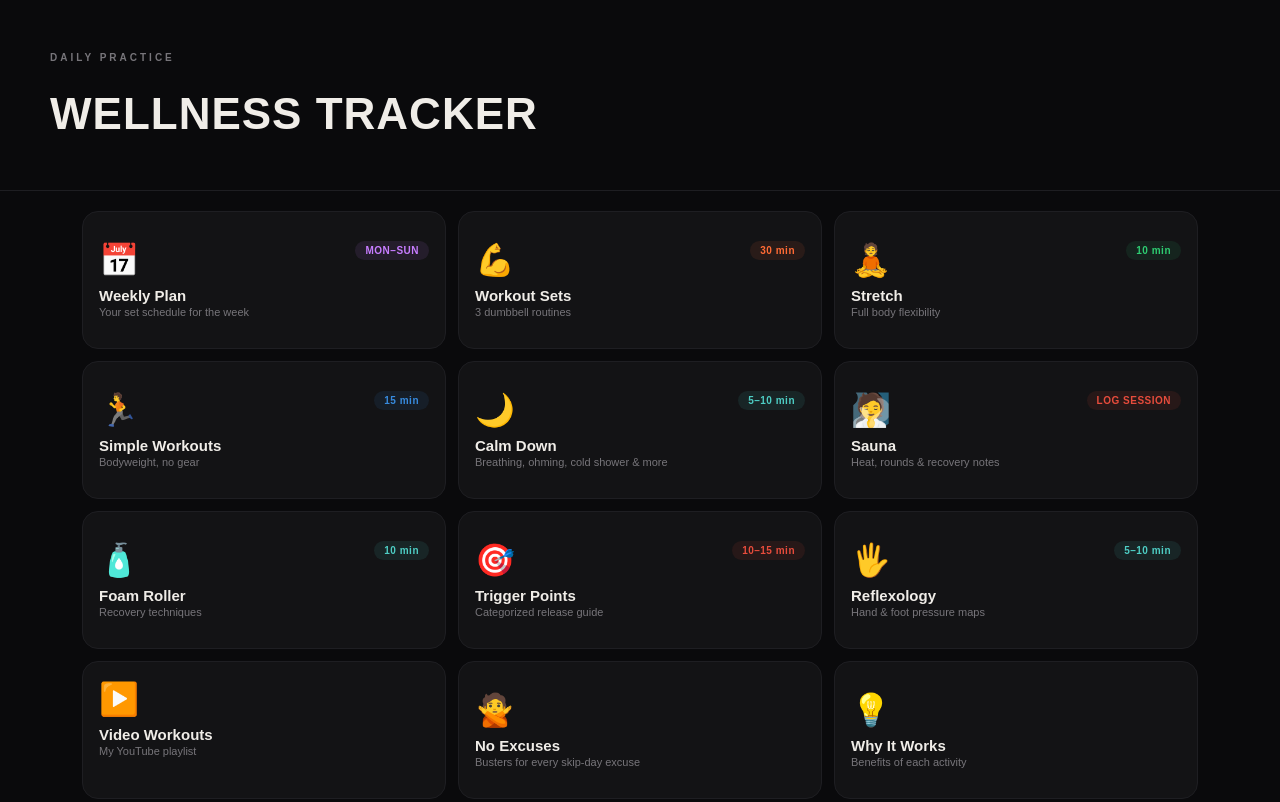
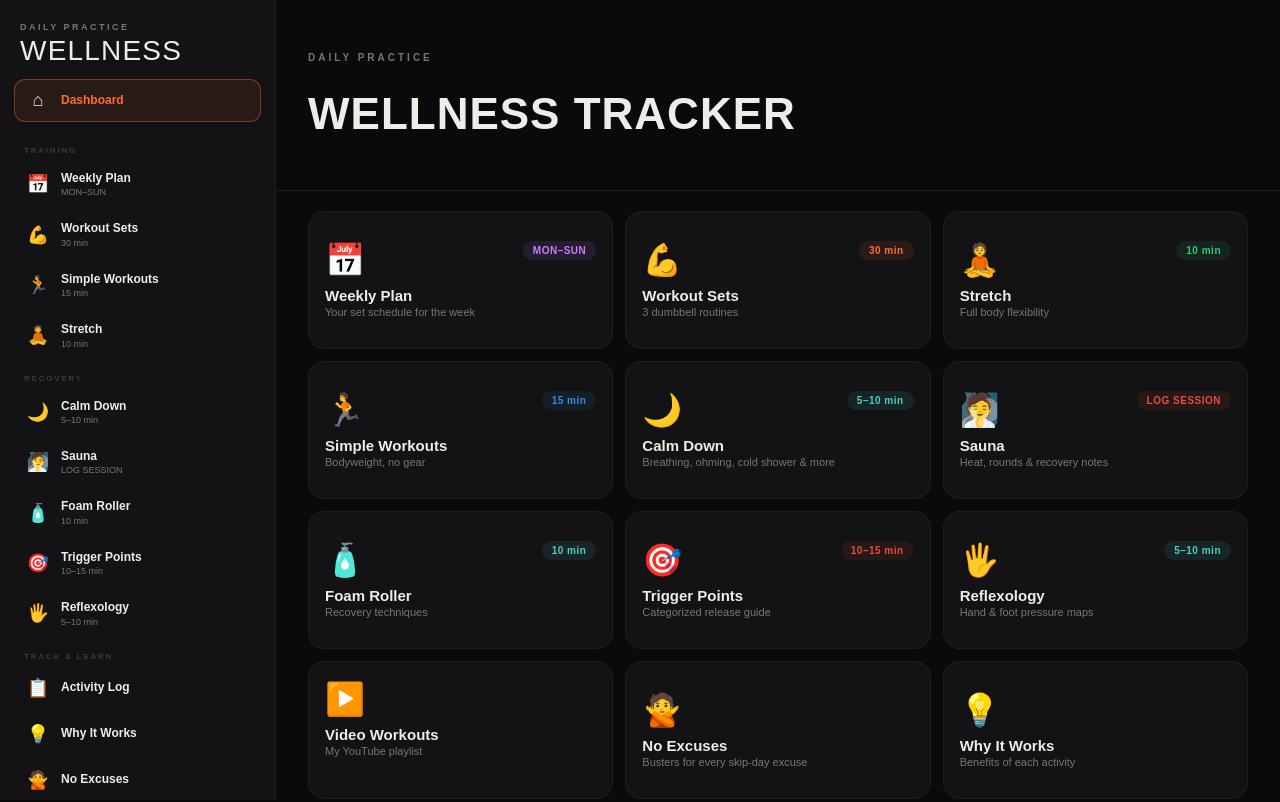
Before and after one commit to classical91/workout-tracker, a React (Vite) app: page / in a window 1280 px wide. Shown: the top 802 px of the page. Built offline with nearby package versions, Linux system fonts and the light colour scheme.

Commit message:
Wrap app in desktop sidebar shell

```diff
--- a/src/App.jsx
+++ b/src/App.jsx
@@ -12,6 +12,7 @@ import {
   removeDailyFocusFromState,
 } from "./utils/dailyFocus.js";
 import { StorageWarning } from "./components/StorageWarning.jsx";
+import { DesktopSidebar } from "./components/DesktopSidebar.jsx";
 import { HomeScreen } from "./screens/HomeScreen.jsx";
 import { WorkoutSetsScreen } from "./screens/WorkoutSetsScreen.jsx";
 import { StretchScreen } from "./screens/StretchScreen.jsx";
@@ -29,6 +30,8 @@ import { SimpleExerciseScreen } from "./screens/SimpleExerciseScreen.jsx";
 import { WeeklyPlanScreen } from "./screens/WeeklyPlanScreen.jsx";
 import { ExcusesScreen } from "./screens/ExcusesScreen.jsx";
 import { SaunaScreen } from "./screens/SaunaScreen.jsx";
+import { T, selectTheme } from "./theme.js";
+import { getStoredThemeName } from "./themeTemplates.js";
 
 function parseHash() {
   const parts = window.location.hash.replace(/^#\/?/, "").split("/").filter(Boolean);
@@ -46,6 +49,7 @@ function toHash(screen, param) {
 export default function App() {
   const [route, setRoute] = useState(parseHash);
   const [timerActivity, setTimerActivity] = useState(null);
+  const [activeTheme, setActiveTheme] = useState(getStoredThemeName);
   const { screen, param } = route;
 
   useEffect(() => {
@@ -60,6 +64,11 @@ export default function App() {
     else window.location.hash = target;
   };
   const setScreen = (next) => navigate(next);
+
+  const changeTheme = (name) => {
+    const selected = selectTheme(name);
+    setActiveTheme(selected);
+  };
 
   const [checked, setChecked, checkedSaveError] = useLocalStorage(STORAGE_KEYS.checked, {});
   const [dailyFocusState, setDailyFocusState, dailyFocusSaveError] = useLocalStorage(
@@ -331,12 +340,20 @@ export default function App() {
   };
 
   return (
-    <>
-      {renderScreen()}
-      {(checkedSaveError ||
-        dailyFocusSaveError ||
-        logSaveError ||
-        customSaveError) && <StorageWarning />}
-    </>
+    <div className="app-shell" style={{ background: T.bg, color: T.text }}>
+      <DesktopSidebar
+        activeScreen={screen}
+        onNavigate={setScreen}
+        activeTheme={activeTheme}
+        onThemeChange={changeTheme}
+      />
+      <main className="app-main">
+        {renderScreen()}
+        {(checkedSaveError ||
+          dailyFocusSaveError ||
+          logSaveError ||
+          customSaveError) && <StorageWarning />}
+      </main>
+    </div>
   );
 }
```
